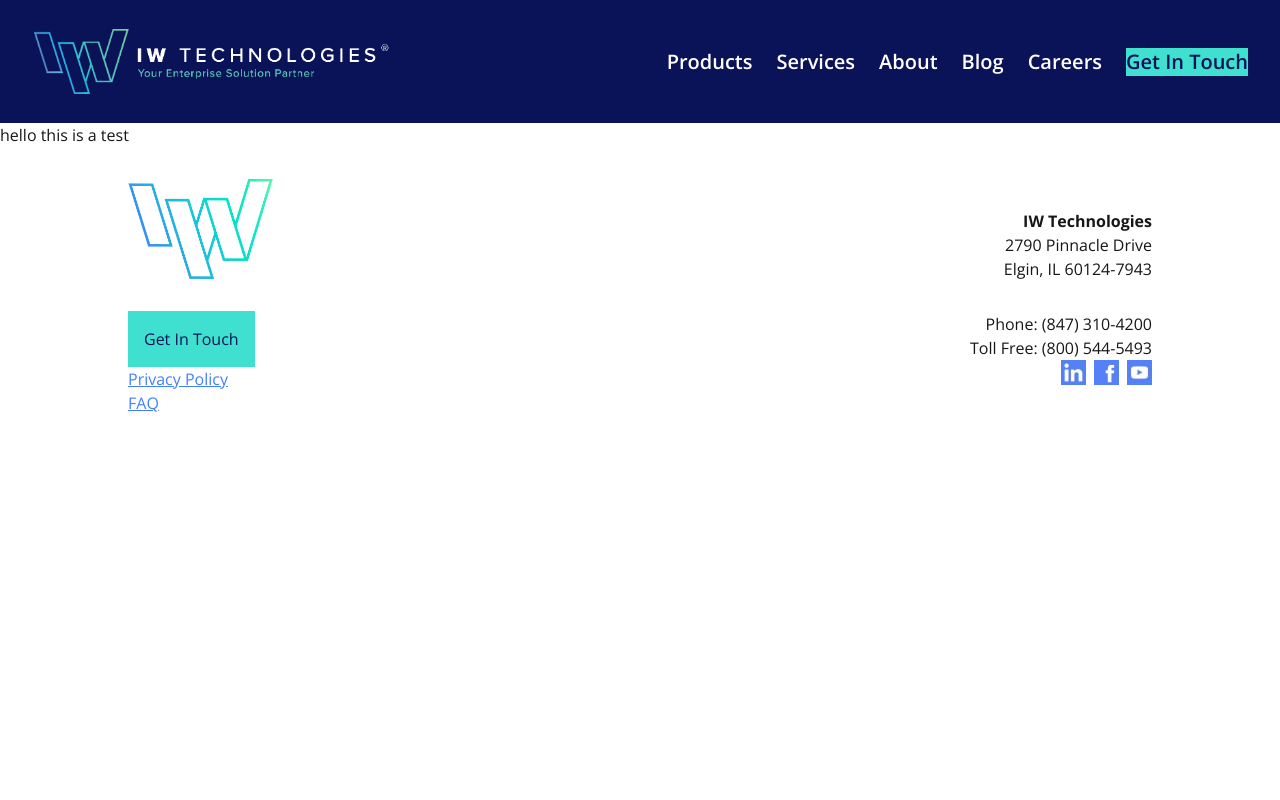
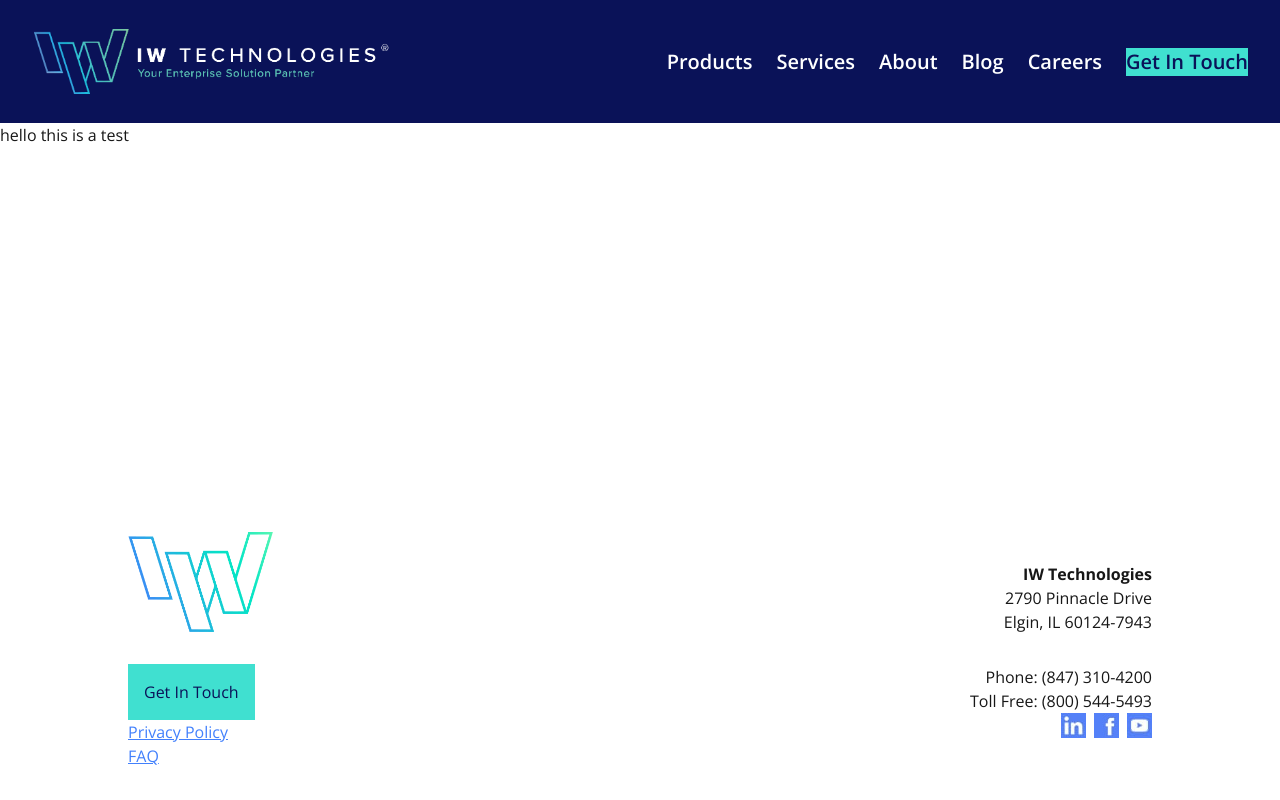
Before and after one commit to IWTechnologies/weareiw, a Next.js app in the folder nextjs-weareiw/: page /products in a window 1280 px wide. Built offline with nearby package versions, Linux system fonts and the light colour scheme.

Commit message:
Layout: updated styling so footer remains on bottom of page regardless of page content

```diff
--- a/nextjs-weareiw/src/app/layout.tsx
+++ b/nextjs-weareiw/src/app/layout.tsx
@@ -24,9 +24,11 @@
   return (
     <html lang="en">
       <body
-        className={`${montserrat.className} ${openSans.className} antialiased`}>
+        className={`${montserrat.className} ${openSans.className} antialiased flex flex-col min-h-screen`}>
         <Header />
-        {children}
+        <main className="flex-grow">
+          {children}
+        </main>
         <Footer />
       </body>
     </html>
--- a/nextjs-weareiw/src/app/page.tsx
+++ b/nextjs-weareiw/src/app/page.tsx
@@ -49,7 +49,7 @@
 
 export default function IndexPage() {
   return (
-    <main className="">
+    <div className="">
       <section className="">
         <HeroSection />
       </section>
@@ -154,6 +154,6 @@
         </div>
       </section>
 
-    </main>
+    </div>
   );
 }
```
